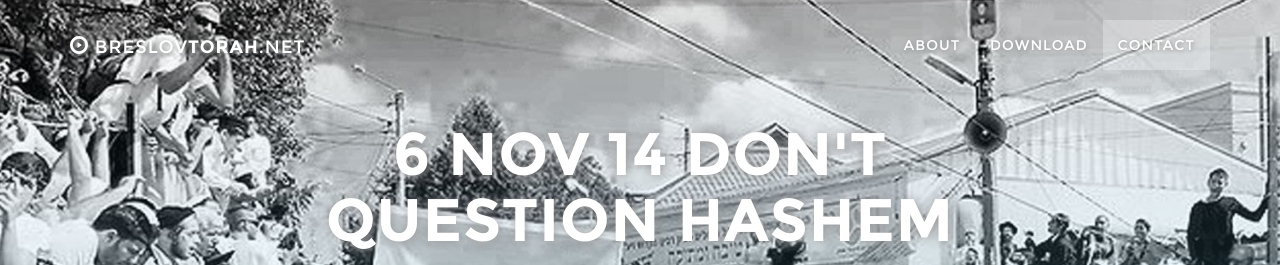
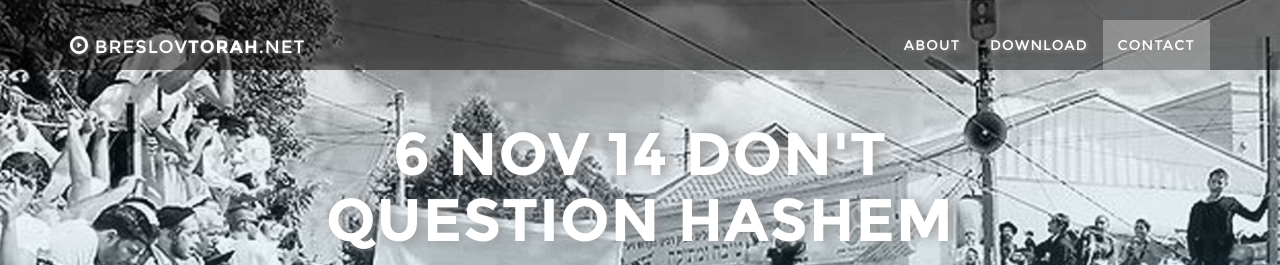
Before and after one commit to breslover/breslovtorah, a Django app: page /index.html in a window 1280 px wide. Shown: the top 265 px of the page. Run offline with Django 3.2, Linux system fonts and the light colour scheme; data comes from the database, SQL or seed files in the repository; some libraries are stand-ins or nearby versions.

Commit message:
background transpar bart

```diff
--- a/breslovtorah/frontpage/static/css/grayscale.css
+++ b/breslovtorah/frontpage/static/css/grayscale.css
@@ -112,6 +112,8 @@ a:focus {
     background-color: rgba(255,255,255,.3);
 }
 
+
+
 @media(min-width:767px) {
     .navbar {
         padding: 20px 0;
@@ -122,6 +124,20 @@ a:focus {
         -moz-transition: background .5s ease-in-out,padding .5s ease-in-out;
         transition: background .5s ease-in-out,padding .5s ease-in-out;
     }
+
+	.navbar-behind {
+		position: fixed;
+		padding: 20px 0;
+		height: 70px;
+		width: 100%;
+		background: #000;
+	    -ms-filter: "progid:DXImageTransform.Microsoft.Alpha(Opacity=50)";       /* IE 8 */
+		filter: alpha(opacity=50);  /* IE 5-7 */
+		-moz-opacity: 0.5;          /* Netscape */
+		-khtml-opacity: 0.5;        /* Safari 1.x */
+		opacity: 0.5;               /* Good browsers */
+
+	}
 
     .top-nav-collapse {
         padding: 0;
@@ -156,7 +172,7 @@ a:focus {
 .intro .intro-body .brand-heading {
     font-size: 40px;
     margin-bottom: 15px;
-    text-shadow: 1px 1px 11px rgba(150, 150, 150, 1);
+    text-shadow: 4px 1px 11px rgba(150, 150, 150, 1);
 }
 
 .intro .intro-body .brand-daily-shiur {
--- a/breslovtorah/frontpage/templates/base.html
+++ b/breslovtorah/frontpage/templates/base.html
@@ -37,6 +37,7 @@
 <body id="page-top" data-spy="scroll" data-target=".navbar-fixed-top">
 
     <!-- Navigation -->
+    <div class='navbar-behind'></div>
     <nav class="navbar navbar-custom navbar-fixed-top" role="navigation">
         <div class="container">
             <div class="navbar-header">
```
